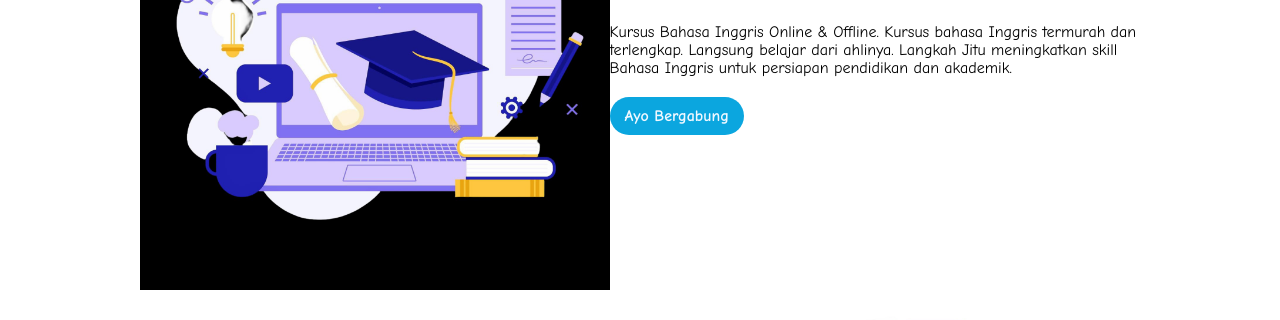
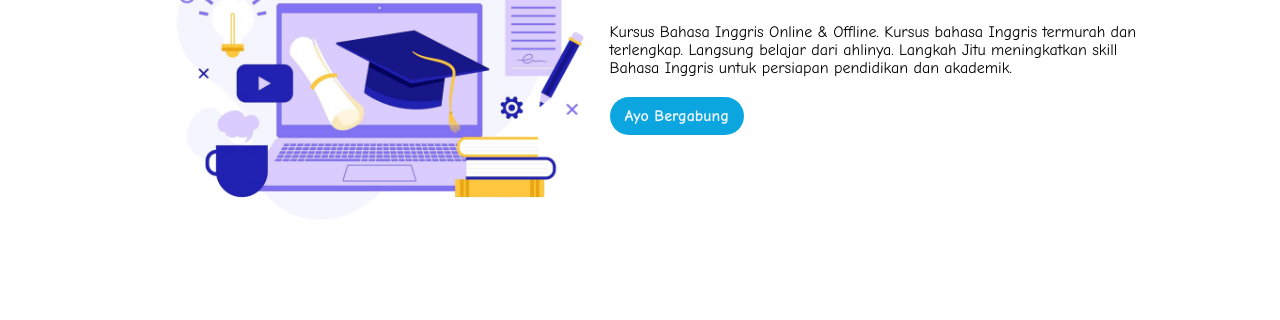
Before and after one commit to anditakirana4-cpu/kampunginggris, a plain HTML site: page index.html in a window 1280 px wide. Shown: the part 260-580 px from the top of the page. Drawn offline with Linux system fonts and the light colour scheme.

Commit message:
index.html

```diff
--- a/index.html
+++ b/index.html
@@ -33,7 +33,7 @@
 
         <!-- WRAPPER ATAS -->
         <section id="home">
-            <img src="IMG-20261118-WA0071.jpg" class="gambar">
+            <img src="online_certification_illustration(2).png" class="gambar">
 
             <div class="kolom">
                 <p class="deskripsi">Belajar Bahasa Inggris #dikampung</p>
```
